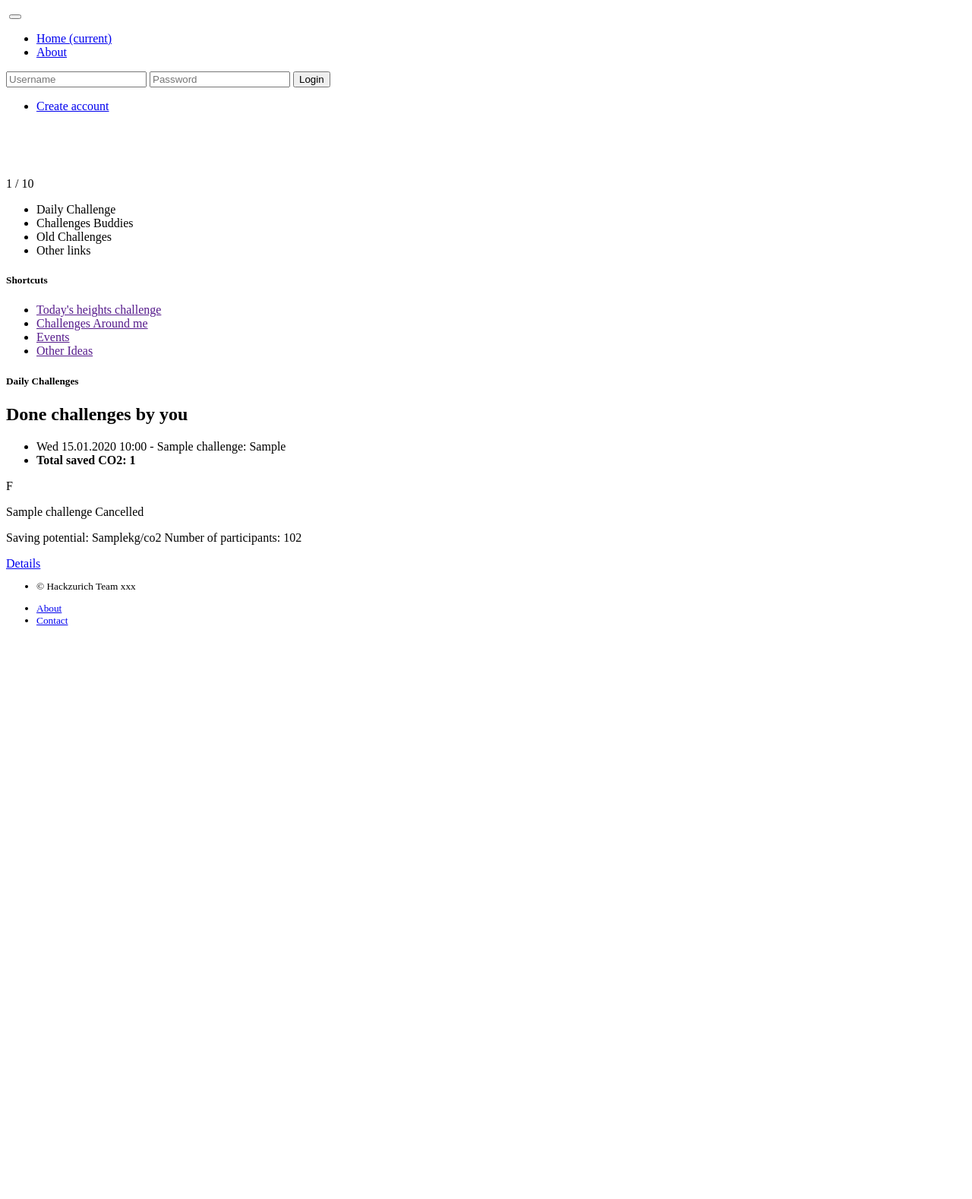
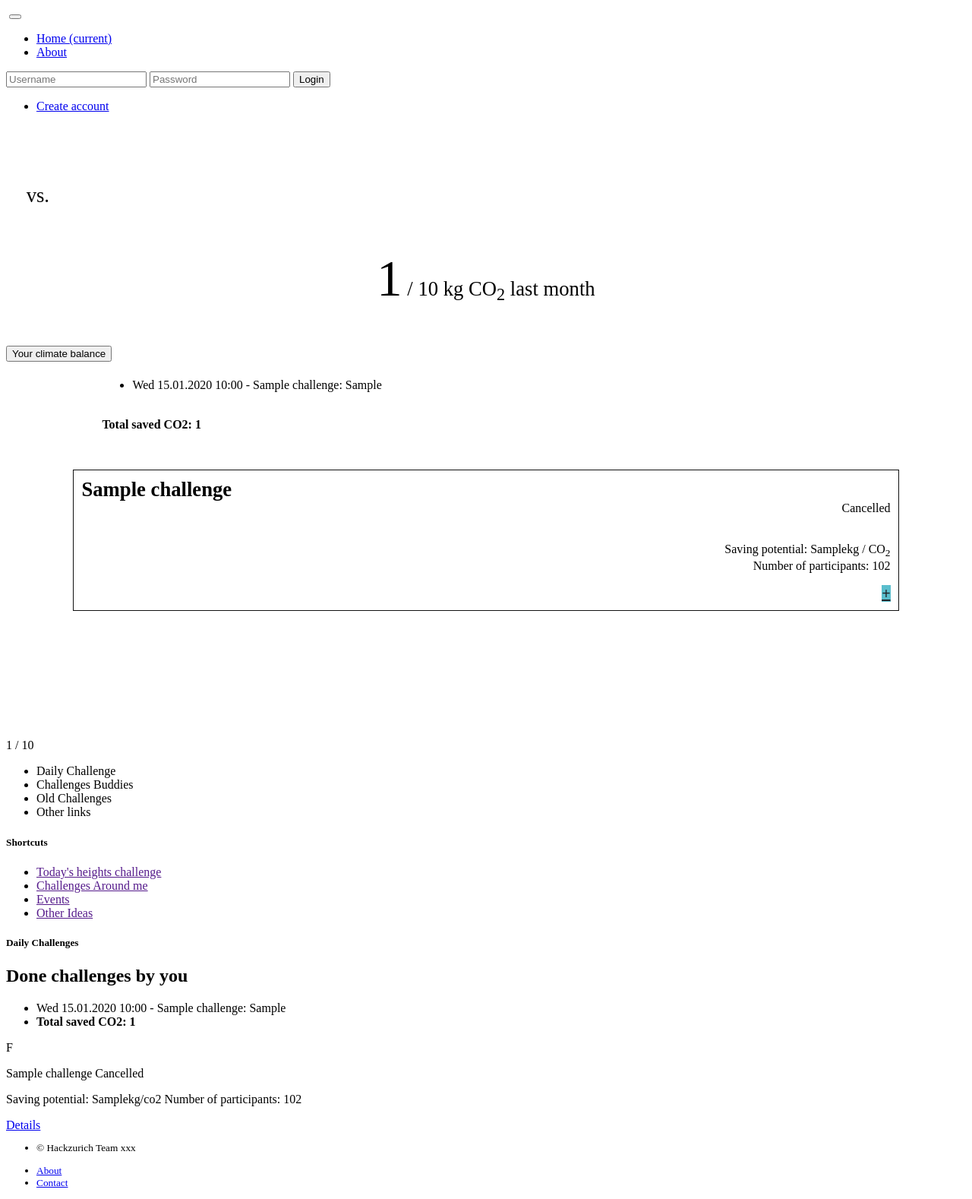
Before and after one commit to jgonsior/hackzurich, a Flask app: template hackzurich/templates/users/members.html in a window 1280 px wide. Shown: the whole page at 76% size. Before the commit the page ends 839 px from the top, so only its background shows below. Run offline with Flask 2, Linux system fonts and the light colour scheme; the template is opened without the code that fills it: most values are stand-ins (such as "Sample title", 1, 10 or a date in 2020); form fields are guessed from the names that the template uses.

Commit message:
redesign members

```diff
--- a/hackzurich/templates/users/members.html
+++ b/hackzurich/templates/users/members.html
@@ -1,7 +1,97 @@
 
 {% extends "layout.html" %}
 {% block content %}
+
+<div class="row" style="margin-bottom: 100px">
+    <div class="col-lg-2">
+    </div>
+    <div class="col-lg-4 col-m-6">
+        <div class="row" style="margin-top: 50px">
+            <div class="col-2">
+                <img src="{{static_url_for('static', filename='build/img/profileimg.jpg') }}" style="border-radius: 50%;height: 100px">
+            </div>
+            <div class="col-10" style="font-size: 20pt">
+                <b style="font-size: 40pt">{{ current_user.username }}</b>&emsp;vs.&emsp;{{ current_user.country }}
+            </div>
+        </div>
+        <div style="margin-top: 50px;padding-left: 20px;padding-right: 20px">
+            <div class="progress">
+                    <div class="progress-bar" role="progressbar" style="width: {{ total_saved_co2/country_total_co2*100}}%"
+                                                                 aria-valuenow="{{total_saved_co2 }}" aria-valuemin="0" aria-valuemax="{{ country_total_co2 }}"></div>
+            </div>
+        </div>
+        <div style="text-align: center;margin-top: 50px;margin-bottom: 50px;font-size: 20pt">
+            <span style="font-size: 50pt;font-weight: 500">{{ total_saved_co2 }}</span> / {{ country_total_co2|round(1) }} kg CO<sub>2</sub> last month
+        </div>
+
+        <div id="accordion">
+          <div class="card">
+            <div class="card-header" id="headingOne">
+              <h5 class="mb-0">
+                <button class="btn btn-link" data-toggle="collapse" data-target="#collapseOne" aria-expanded="true" aria-controls="collapseOne" style="color: #000">
+                  Your climate balance
+                </button>
+              </h5>
+            </div>
+
+            <div id="collapseOne" class="collapse" aria-labelledby="headingOne" data-parent="#accordion">
+              <div class="card-body" style="margin-left: 10% ">
+                <ul>
+                    {% for done_challenge in done_challenges %}
+                    <li>{{ done_challenge.done_at | datetime }} - {{ done_challenge.challenge.challengename }}: {{ done_challenge.challenge.co2offset }}</li>
+                    {% endfor %}
+                </ul>
+                <br><b>Total saved CO2: {{ total_saved_co2 }} </b>
+              </div>
+            </div>
+          </div>
+        </div>
+    </div>
+    <div class="col-lg-4 col-m-6" style="margin-top: 50px;padding-left: 7%;padding-right: 7%">
+        {% for challenge in active_challenges %}
+        <div class="challenge" style="margin-bottom: 50px;margin-top: 50px;border: 1px solid;border-color: #111;padding: 10px">
+            <div class="row">
+                <div class="col-8">
+                    <b style="font-size: 20pt">{{ challenge.challengename }}</b>
+                </div>
+                <div class="col-4" style="text-align: right">
+                    {% if challenge.user_challenge_association != None %}
+                    {% if challenge.user_challenge_association.done_at != None %}
+                    {% if challenge.user_challenge_association.succeeded %}
+                    <span class="badge badge-secondary">Done</span>
+                    {% else %}
+                    <span class="badge badge-secondary">Cancelled</span>
+                    {% endif %}
+                    {% else %}
+                    <span class="badge badge-secondary">Committed</span>
+                    {% endif %}
+                    {% endif %}
+                </div>
+            </div>
+            <div style="text-align: right;padding-top: 20px">
+            <p class="span">
+                Saving potential: {{ challenge.co2offset }}kg / CO<sub>2</sub><br>
+                Number of participants: 102
+            </p>
+            <a id="detail" href="/challenges/{{ challenge.id }}" class="btn btn-primary btn-large" style="background-color:#5abecd;font-weight: 600;font-size: 15pt;color: #212529">+</a>
+            </div>
+        </div>
+        {% endfor %}
+    </div>
+
+
+
+
+
+
+
+    </div>
+    <div class="col-lg-2">
+    </div>
+</div>
+
 <div class="profile-panel">
+
     <div class="row">
         <div class="col-xl-3 col-lg-3">
             <div class="up">
```
Also changed, not shown: assets/css/style.css (+7 -0 lines).
